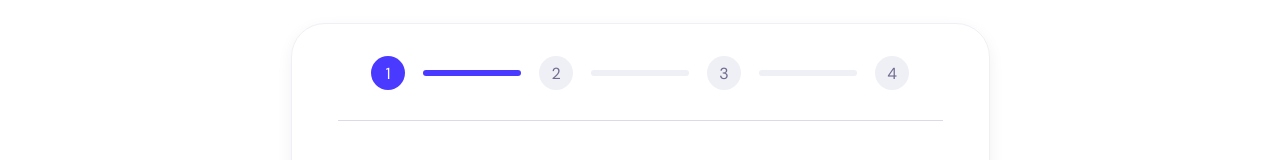
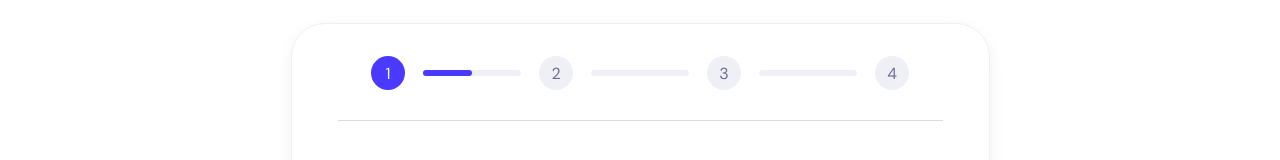
Before and after one commit to Diana1888/Questionnaire-Form, a React (Vite) app: page / in a window 1280 px wide. Shown: the part 351-511 px from the top of the page. Built offline with nearby package versions, Linux system fonts and the light colour scheme.

Commit message:
Add avtive progress line

```diff
--- a/src/components/Multiform.jsx
+++ b/src/components/Multiform.jsx
@@ -9,7 +9,7 @@ import { useContext } from "react";
 import FormContext from "../context/FormContext";
 
 const Multiform = () => {
-  const { state, dispatch, nextStep, previousStep } = useContext(FormContext);
+  const { state, nextStep, previousStep } = useContext(FormContext);
   const { currentStep } = state;
 
   const handleNextClick = () => {
@@ -52,7 +52,10 @@ const Multiform = () => {
       </div>
       <div className="step-btns">
         {currentStep === 1 && (
+          <>
+          <Button className="hidden-btn" />
             <Button className='next-btn' onClick={handleNextClick} label="Next step" />
+            </>
           )}
           {(currentStep === 2 || currentStep === 3) && (
             <>
--- a/src/components/Stepper.jsx
+++ b/src/components/Stepper.jsx
@@ -34,6 +34,7 @@ const Stepper = () => {
   const { state } = useContext(FormContext);
   const { currentStep } = state;
 
+
   return (
     <div>
       <div className='steps-container'>
@@ -43,7 +44,11 @@ const Stepper = () => {
               {step}
             </div>
             {index < content.steps.length - 1 && (
-              <div className={`progress-line ${step <= currentStep ? 'active-progress-line' : ''}`}></div>
+              <div className="progress-line-container">
+                <div className="progress-line"></div>
+                {step < currentStep && <div className="active-progress-line" style={{ width: '100%' }}></div>}
+                {step === currentStep && <div className="active-progress-line" style={{ width: '50%' }}></div>}
+              </div>
             )}
           </div>
         ))}
--- a/src/index.css
+++ b/src/index.css
@@ -97,7 +97,7 @@ hr{
   align-items: center;
 }
 
-.progress-line{
+/* .progress-line{
   background-color: #eff0f6;
   width: 98px;
   margin: 0 18px;
@@ -107,11 +107,30 @@ hr{
 
 .active-progress-line{
   background-color: #4A3AFF;
-  /* width: 49px;
+} */
+.progress-line-container {
+  position: relative;
+  width: 98px;
+  /* Adjust this value to match the width of your progress line */
+  height: 6px;
   margin: 0 18px;
-  height: 6px;
-  border-radius: 40px; */
 }
+
+.progress-line {
+  background-color: #eff0f6;
+  height: 100%;
+  border-radius: 40px;
+}
+
+.active-progress-line {
+  position: absolute;
+  top: 0;
+  left: 0;
+  background-color: #4a3aff;
+  height: 100%;
+  border-radius: 40px;
+}
+
 
 
 input{
@@ -306,7 +325,12 @@ input:focus{
 
 }
 
+
 .step-btns{
   display: flex;
   justify-content: space-between;
 }
+
+.hidden-btn{
+  display: none;
+}
```
